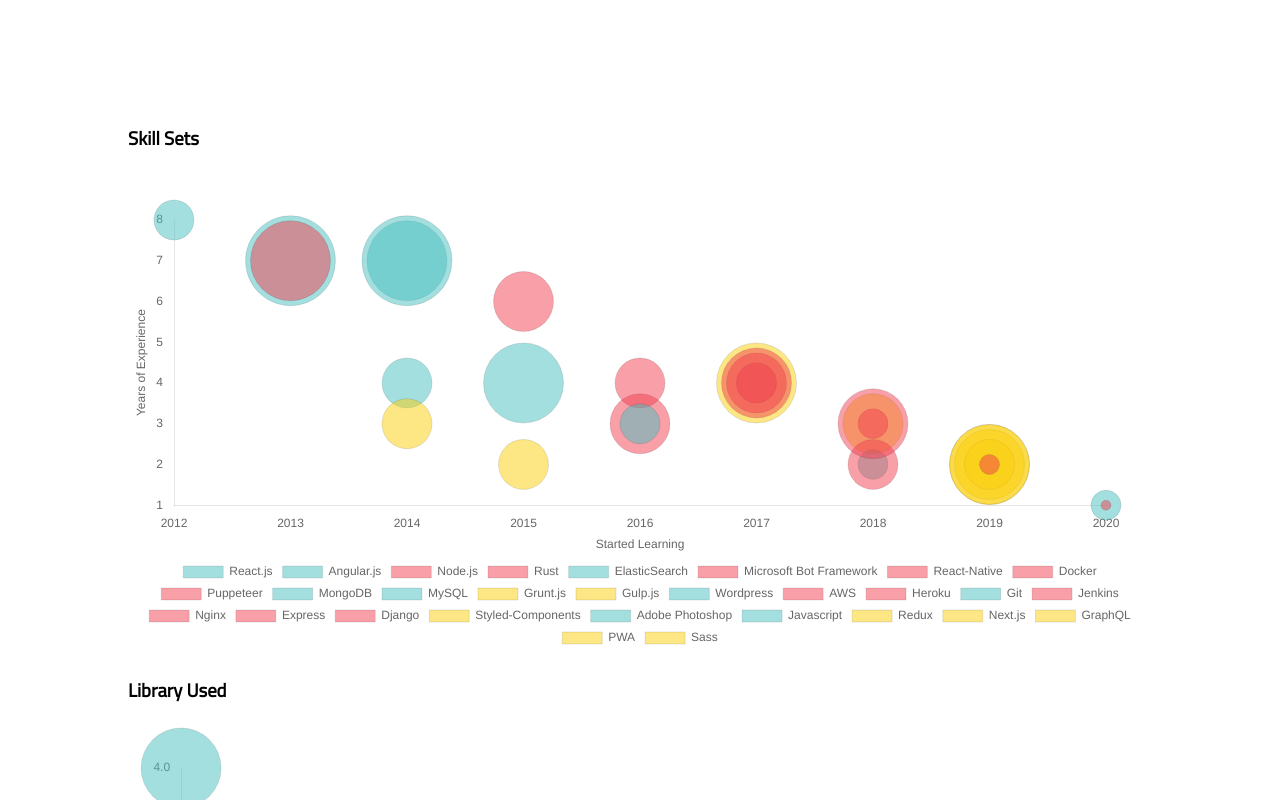
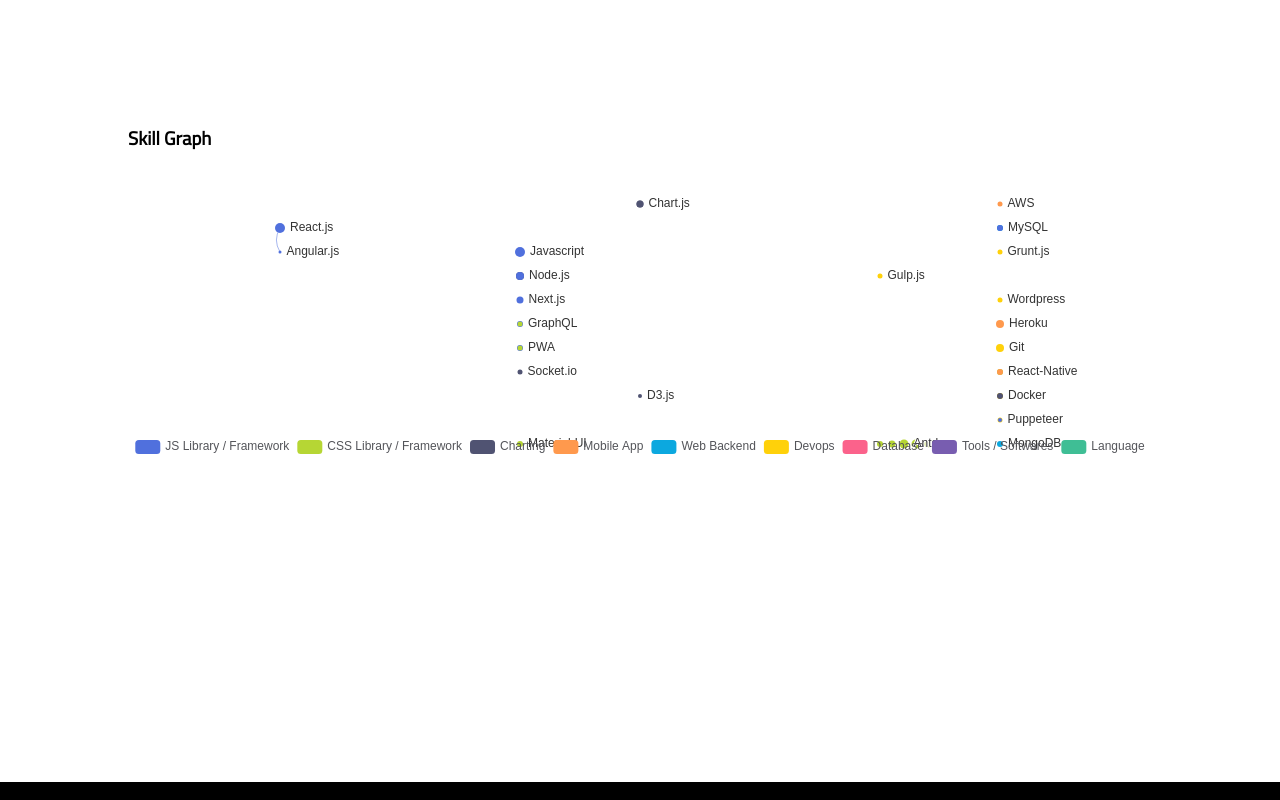
Before and after one commit to Saajan/saajan.work, a Next.js app: page /profession in a window 1280 px wide. Shown: the part 1600-2400 px from the top of the page. Built offline with nearby package versions, Linux system fonts and the light colour scheme.

Commit message:
major revamp in progress

```diff
--- a/components/Split/index.jsx
+++ b/components/Split/index.jsx
@@ -21,13 +21,13 @@
             </LeftSplit>
             <RightSplit>
                 <LinkWrapper>
-                    <Link href={`/diversion`} prefetch>
+                    <Link href={`/personal`} prefetch>
                         <div>
                             <div>
                                 <RightImg></RightImg>
                             </div>
                             <h1>
-                                <span>Diversion</span>
+                                <span>Personal</span>
                             </h1>
                         </div>
                     </Link>
--- a/components/TechMap/index.js
+++ b/components/TechMap/index.js
@@ -1,299 +1,455 @@
 import React, { useState, useEffect } from 'react';
-import { Bar, Bubble } from 'react-chartjs-2';
+import ReactEcharts from 'echarts-for-react';
 import { BubbleWrapper, ChartWrapper } from './styled.jsx';
 
-const techList = [{
-    label: 'React.js',
-    data: [{ x: 2014, y: 7, r: 45 }],
-    backgroundColor: 'rgba(75,192,192,0.5)',
+const techList = {
+    "categories": [
+        {
+            "name": "JS Library / Framework"
+        },
+        {
+            "name": "CSS Library / Framework"
+        },
+        {
+            "name": "Charting"
+        },
+        {
+            "name": "Mobile App"
+        },
+        {
+            "name": "Web Backend"
+        },
+        {
+            "name": "Devops"
+        },
+        {
+            "name": "Database"
+        },
+        {
+            "name": "Tools / Softwares"
+        },
+        {
+            "name": "Language"
+        }
+    ],
+    nodes: [{
+        id: 0,
+        name: 'React.js',
+        x: -200,
+        y: 10,
+        symbolSize: 10,
+        value: 2,
+        category: 0
     }, {
-    label: 'Angular.js',
-    data: [{ x: 2015, y: 4, r: 40 }],
-    backgroundColor: 'rgba(75,192,192,0.5)',
+        id: 1,
+        name: 'Angular.js',
+        x: -200,
+        y: 20,
+        symbolSize: 3,
+        value: 2,
+        category: 0
     }, {
-    label: 'Node.js',
-    data: [{ x: 2013, y: 7, r: 40 }],
-    backgroundColor: 'rgba(242, 65, 80,0.5)',
+        id: 2,
+        name: 'Node.js',
+        x: -100,
+        y: 30,
+        symbolSize: 8,
+        value: 2,
+        category: 2
     }, {
-    label: 'Rust',
-    data: [{ x: 2020, y: 1, r: 5 }],
-    backgroundColor: 'rgba(242, 65, 80,0.5)',
+        id: 3,
+        name: 'Rust',
+        x: 100,
+        y: 40,
+        symbolSize: 1,
+        value: 2,
+        category: 6
     }, {
-    label: 'ElasticSearch',
-    data: [{ x: 2020, y: 1, r: 15 }],
-    backgroundColor: 'rgba(75,192,192,0.5)',
+        id: 4,
+        name: 'ElasticSearch',
+        x: 100,
+        y: 50,
+        symbolSize: 2,
+        value: 2,
+        category: 5
     }, {
-    label: 'Microsoft Bot Framework',
-    data: [{ x: 2018, y: 3, r: 35 }],
-    backgroundColor: 'rgba(242, 65, 80,0.5)',
+        id: 5,
+        name: 'Microsoft Bot Framework',
+        x: 100,
+        y: 60,
+        symbolSize: 4,
+        value: 2,
+        category: 5
     }, {
-    label: 'React-Native',
-    data: [{ x: 2017, y: 4, r: 35 }],
-    backgroundColor: 'rgba(242, 65, 80,0.5)',
+        id: 6,
+        name: 'React-Native',
+        x: 100,
+        y: 70,
+        symbolSize: 6,
+        value: 2,
+        category: 1
     }, {
-    label: 'Docker',
-    data: [{ x: 2017, y: 4, r: 20 }],
-    backgroundColor: 'rgba(242, 65, 80,0.5)',
+        id: 7,
+        name: 'Docker',
+        x: 100,
+        y: 80,
+        symbolSize: 6,
+        value: 2,
+        category: 5
     }, {
-    label: 'Puppeteer',
-    data: [{ x: 2018, y: 2, r: 25 }],
-    backgroundColor: 'rgba(242, 65, 80,0.5)',
+        id: 8,
+        name: 'Puppeteer',
+        x: 100,
+        y: 90,
+        symbolSize: 5,
+        value: 2,
+        category: 5
     }, {
-    label: 'MongoDB',
-    data: [{ x: 2016, y: 3, r: 20 }],
-    backgroundColor: 'rgba(75,192,192,0.5)',
+        id: 9,
+        name: 'MongoDB',
+        x: 100,
+        y: 100,
+        symbolSize: 6,
+        value: 2,
+        category: 4
     }, {
-    label: 'MySQL',
-    data: [{ x: 2018, y: 2, r: 15 }],
-    backgroundColor: 'rgba(75,192,192,0.5)',
+        id: 10,
+        name: 'MySQL',
+        x: 100,
+        y: 10,
+        symbolSize: 6,
+        value: 2,
+        category: 4
     }, {
-    label: 'Grunt.js',
-    data: [{ x: 2014, y: 3, r: 25 }],
-    backgroundColor: 'rgba(252, 207, 13,0.5)',
+        id: 11,
+        name: 'Grunt.js',
+        x: 100,
+        y: 20,
+        symbolSize: 5,
+        value: 2,
+        category: 5
 
     }, {
-    label: 'Gulp.js',
-    data: [{ x: 2015, y: 2, r: 25 }],
-    backgroundColor: 'rgba(252, 207, 13,0.5)',
+        id: 12,
+        name: 'Gulp.js',
+        x: 50,
+        y: 30,
+        symbolSize: 5,
+        value: 2,
+        category: 5
 
     }, {
-    label: 'Wordpress',
-    data: [{ x: 2014, y: 4, r: 25 }],
-    backgroundColor: 'rgba(75,192,192,0.5)',
+        id: 13,
+        name: 'Wordpress',
+        x: 100,
+        y: 40,
+        symbolSize: 5,
+        value: 2,
+        category: 5
 
     }, {
-    label: 'AWS',
-    data: [{ x: 2016, y: 4, r: 25 }],
-    backgroundColor: 'rgba(242, 65, 80,0.5)',
+        id: 14,
+        name: 'AWS',
+        x: 100,
+        y: 0,
+        symbolSize: 5,
+        value: 2,
+        category: 3
 
     }, {
-    label: 'Heroku',
-    data: [{ x: 2016, y: 3, r: 30 }],
-    backgroundColor: 'rgba(242, 65, 80,0.5)',
+        id: 15,
+        name: 'Heroku',
+        x: 100,
+        y: 50,
+        symbolSize: 8,
+        value: 2,
+        category: 3
 
     }, {
-    label: 'Git',
-    data: [{ x: 2014, y: 7, r: 40 }],
-    backgroundColor: 'rgba(75,192,192,0.5)',
+        id: 16,
+        name: 'Git',
+        x: 100,
+        y: 60,
+        symbolSize: 8,
+        value: 2,
+        category: 5
 
     }, {
-    label: 'Jenkins',
-    data: [{ x: 2018, y: 3, r: 15 }],
-    backgroundColor: 'rgba(242, 65, 80,0.5)',
+        id: 18,
+        name: 'Nginx',
+        x: 100,
+        y: 70,
+        symbolSize: 6,
+        value: 2,
+        category: 3
 
     }, {
-    label: 'Nginx',
-    data: [{ x: 2017, y: 4, r: 30 }],
-    backgroundColor: 'rgba(242, 65, 80,0.5)',
+        id: 19,
+        name: 'Express',
+        x: 100,
+        y: 80,
+        symbolSize: 6,
+        value: 2,
+        category: 2
 
     }, {
-    label: 'Express',
-    data: [{ x: 2015, y: 6, r: 30 }],
-    backgroundColor: 'rgba(242, 65, 80,0.5)',
+        id: 20,
+        name: 'Django',
+        x: 100,
+        y: 90,
+        symbolSize: 4,
+        value: 2,
+        category: 0
+    }, {
+        id: 22,
+        name: 'Adobe Photoshop',
+        x: 100,
+        y: 10,
+        symbolSize: 6,
+        value: 2,
+        category: 0
+    }, {
+        id: 23,
+        name: 'Javascript',
+        x: -100,
+        y: 20,
+        symbolSize: 10,
+        value: 2,
+        category: 0
+    },
+    {
+        id: 24,
+        name: 'Redux',
+        x: -100,
+        y: 30,
+        symbolSize: 8,
+        value: 2,
+        category: 0
 
     }, {
-    label: 'Django',
-    data: [{ x: 2019, y: 2, r: 10 }],
-    backgroundColor: 'rgba(242, 65, 80,0.5)',
-}, {
-    label: 'Styled-Components',
-    data: [{ x: 2018, y: 3, r: 30 }],
-    backgroundColor: 'rgba(252, 207, 13,0.5)',
-}, {
-    label: 'Adobe Photoshop',
-    data: [{ x: 2012, y: 8, r: 20 }],
-    backgroundColor: 'rgba(75,192,192,0.5)',
-}, {
-    label: 'Javascript',
-    data: [{ x: 2013, y: 7, r: 45 }],
-    backgroundColor: 'rgba(75,192,192,0.5)',
-},
-{
-    label: 'Redux',
-    data: [{ x: 2017, y: 4, r: 40 }],
-    backgroundColor: 'rgba(252, 207, 13,0.5)',
+        id: 25,
+        name: 'Next.js',
+        x: -100,
+        y: 40,
+        symbolSize: 7,
+        value: 2,
+        category: 0
 
     }, {
-    label: 'Next.js',
-    data: [{ x: 2019, y: 2, r: 40 }],
-    backgroundColor: 'rgba(252, 207, 13,0.5)',
+        id: 26,
+        name: 'GraphQL',
+        x: -100,
+        y: 50,
+        symbolSize: 6,
+        value: 2,
+        category: 0
 
     }, {
-    label: 'GraphQL',
-    data: [{ x: 2019, y: 2, r: 25 }],
-    backgroundColor: 'rgba(252, 207, 13,0.5)',
-
-}, {
-    label: 'PWA',
-    data: [{ x: 2019, y: 2, r: 35 }],
-    backgroundColor: 'rgba(252, 207, 13,0.5)',
-
-}, {
-    label: 'Sass',
-    data: [{ x: 2019, y: 2, r: 40 }],
-    backgroundColor: 'rgba(252, 207, 13,0.5)',
-}];
-
-const libraryList = [
-    {
-        label: 'D3.js',
-        data: [{ x: 2016, y: 3, r: 20 }],
-        backgroundColor: 'rgba(75,192,192,0.5)',
-    }, {
-        label: 'Antd',
-        data: [{ x: 2018, y: 3, r: 40 }],
-        backgroundColor: 'rgba(75,192,192,0.5)',
-
-    }, {
-        label: 'Bootstrap',
-        data: [{ x: 2014, y: 4, r: 40 }],
-        backgroundColor: 'rgba(75,192,192,0.5)',
-
-    }, {
-        label: 'Semantic-UI',
-        data: [{ x: 2015, y: 2, r: 25 }],
-        backgroundColor: 'rgba(75,192,192,0.5)',
+        id: 27,
+        name: 'PWA',
+        x: -100,
+        y: 60,
+        symbolSize: 6,
+        value: 2,
+        category: 0
 
     },
     {
-        label: 'Redux-Saga',
-        data: [{ x: 2020, y: 2, r: 25 }],
-        backgroundColor: 'rgba(242, 65, 80,0.5)',
+        id: 33,
+        name: 'Redux-Saga',
+        x: -100,
+        y: 20,
+        symbolSize: 7,
+        value: 2,
+        category: 0
 
     },
     {
-        label: 'Redux Thunk',
-        data: [{ x: 2019, y: 1, r: 30 }],
-        backgroundColor: 'rgba(242, 65, 80,0.5)',
+        id: 34,
+        name: 'Redux Thunk',
+        x: -100,
+        y: 30,
+        symbolSize: 6,
+        value: 2,
+        category: 0
 
     },
     {
-        label: 'Date-fns',
-        data: [{ x: 2019, y: 2, r: 30 }],
-        backgroundColor: 'rgba(252, 207, 13,0.5)',
+        id: 37,
+        name: 'Native-base',
+        x: -100,
+        y: 50,
+        symbolSize: 5,
+        value: 2,
+        category: 1
 
     },
     {
-        label: 'Material-UI',
-        data: [{ x: 2017, y: 2, r: 30 }],
-        backgroundColor: 'rgba(75,192,192,0.5)',
+        id: 38,
+        name: 'React-navigation',
+        x: -100,
+        y: 60,
+        symbolSize: 5,
+        value: 2,
+        category: 1
 
     },
     {
-        label: 'Native-base',
-        data: [{ x: 2019, y: 2, r: 30 }],
-        backgroundColor: 'rgba(242, 65, 80,0.5)',
+        id: 39,
+        name: 'Chart.js',
+        x: -50,
+        y: 0,
+        symbolSize: 7,
+        value: 2,
+        category: 2
 
     },
     {
-        label: 'React-navigation',
-        data: [{ x: 2019, y: 2, r: 40 }],
-        backgroundColor: 'rgba(242, 65, 80,0.5)',
+        id: 43,
+        name: 'Apache Echarts',
+        x: -50,
+        y: 0,
+        symbolSize: 7,
+        value: 2,
+        category: 2
 
     },
      {
-        label: 'Chart.js',
-        data: [{ x: 2020, y: 1, r: 30 }],
-        backgroundColor: 'rgba(75,192,192,0.5)',
+        id: 29,
+        name: 'D3.js',
+        x: -50,
+        y: 80,
+        symbolSize: 4,
+        value: 2,
+        category: 2
+    },
+    {
+        id: 41,
+        name: 'Socket.io',
+        x: -100,
+        y: 70,
+        symbolSize: 5,
+        value: 2,
+        category: 2
 
     },
     {
-        label: 'Axios',
-        data: [{ x: 2018, y: 2, r: 30 }],
-        backgroundColor: 'rgba(252, 207, 13,0.5)',
+        id: 36,
+        name: 'Material-UI',
+        x: -100,
+        y: 100,
+        symbolSize: 6,
+        value: 2,
+        category: 1
 
     },
     {
-        label: 'Socket.io',
-        data: [{ x: 2017, y: 2, r: 20 }],
-        backgroundColor: 'rgba(252, 207, 13,0.5)',
+        id: 42,
+        name: 'Framer Motion',
+        x: -100,
+        y: 100,
+        symbolSize: 3,
+        value: 2,
+        category: 1
 
     },
     {
-        label: 'Framer Motion',
-        data: [{ x: 2020, y: 1, r: 20 }],
-        backgroundColor: 'rgba(242, 65, 80,0.5)',
+        id: 21,
+        name: 'Styled-Components',
+        x: 50,
+        y: 100,
+        symbolSize: 6,
+        value: 2,
+        category: 1
+    },
+    {
+        id: 28,
+        name: 'Sass',
+        x: 55,
+        y: 100,
+        symbolSize: 7,
+        value: 2,
+        category: 1
+    }, {
+        id: 30,
+        name: 'Antd',
+        x: 60,
+        y: 100,
+        symbolSize: 9,
+        value: 2,
+        category: 1
 
-    },
-]
+    }, {
+        id: 31,
+        name: 'Bootstrap',
+        x: 65,
+        y: 100,
+        symbolSize: 9,
+        value: 2,
+        category: 1
 
-const createData = (list) => {
-    const dataSet = [];
+    }, {
+        id: 32,
+        name: 'Semantic-UI',
+        x: 70,
+        y: 100,
+        symbolSize: 7,
+        value: 2,
+        category: 1
 
-    list.map((tech) => {
-        dataSet.push({
-            label: tech.label,
-            data: tech.data,
-            lineTension: 0.1,
-            backgroundColor: tech.backgroundColor,
-        });
-    });
-    return {
-        datasets: dataSet
+    }],
+    "links": [
+        {
+            "source": "1",
+            "target": "0"
+        }]
 };
-}
 
 const TechMap = () => {
-    const [dataList, setDataList] = useState({
-        tech: techList,
-        library: libraryList
-    });
-    const techData = createData(dataList.tech);
-    const libraryData = createData(dataList.library);
-
-    console.log({ techData });
+    const graph = techList;
+    console.log({ graph });
     const options = {
-        maintainAspectRatio: false,
-        scales: {
-            xAxes: {
-                display: true,
-                grid: {
-                    display: false,
-                    offset: true,
+        tooltip: {},
+        legend: [
+            {
+                data: graph.categories.map(function (a) {
+                    return a.name;
+                })
+            }
+        ],
+        series: [
+            {
+                name: 'Skill',
+                type: 'graph',
+                layout: 'none',
+                data: graph.nodes,
+                links: graph.links,
+                categories: graph.categories,
+                roam: true,
+                label: {
+                    show: true,
+                    position: 'right',
+                    formatter: '{b}'
                 },
-                ticks: {
-                    callback: function (value, i) {
-                        return value;
+                labelLayout: {
+                    hideOverlap: true
                 },
+                scaleLimit: {
+                    min: 0.4,
+                    max: 2
                 },
-                title: {
-                    display: true,
-                    text: 'Started Learning'
-                },
-            },
-            yAxes: {
-                display: true,
-                grid: {
-                    display: false,
-                    offset: true,
-                },
-                title: {
-                    display: true,
-                    text: 'Years of Experience'
-                },
+                lineStyle: {
+                    color: 'source',
+                    curveness: 0.3
                 }
-        },
-        plugins: {
-            legend: {
-                position: 'bottom'
             }
-        },
+        ]
     };
     return (
         <BubbleWrapper>
-            <h3>Skill Sets</h3>
+            <h3>Skill Graph</h3>
             <ChartWrapper>
-                <Bubble
-                    options={options}
-                    data={techData}
-                />
-            </ChartWrapper>
-            <h3>Library Used</h3>
-            <ChartWrapper>
-                <Bubble
-                    options={options}
-                    data={libraryData}
-                />
+                <ReactEcharts option={options}  />
             </ChartWrapper>
         </BubbleWrapper>
     );
```
Also changed, not shown: package.json (+12 -11 lines), 1 other file (tests, documents, lock files or other folders). Lines whose indentation alone changed are shown as unchanged.
